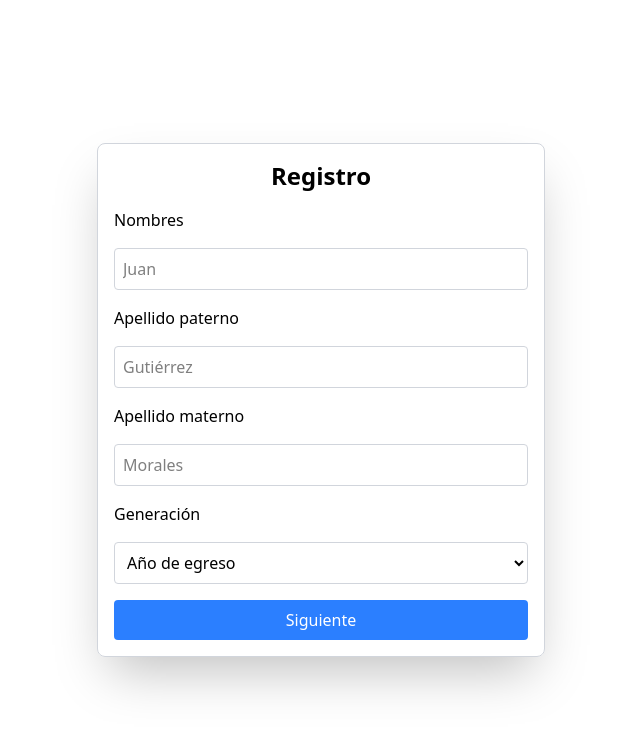
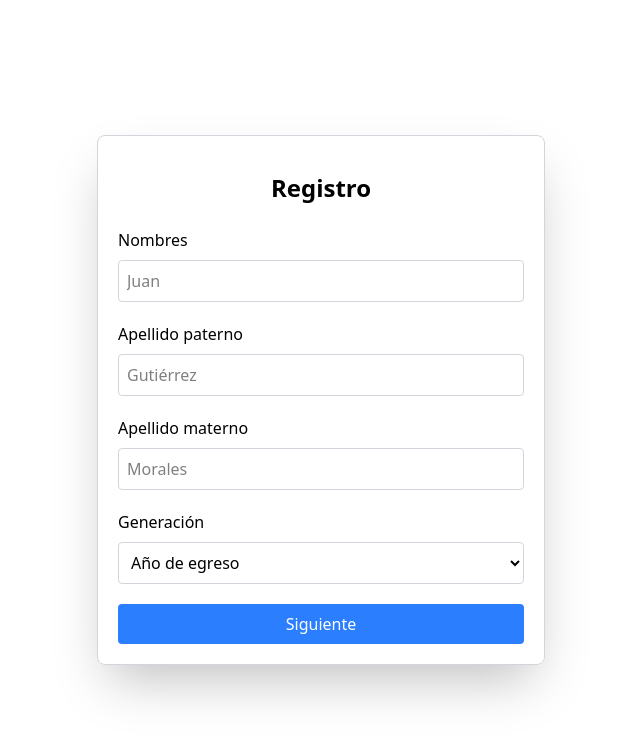
Before and after one commit to Esteban0305/comunidad-talentos, a Next.js app: page /registro in a window 1280 px wide. Shown: the top 738 px of the page, without its empty margins (319-959 px from the left). Built offline with nearby package versions, Linux system fonts and the light colour scheme.

Commit message:
refactor: Register to Validate

```diff
--- a/app/registro/page.tsx
+++ b/app/registro/page.tsx
@@ -1,4 +1,4 @@
-import RegisterForm from '@/components/RegisterForm';
+import ValidateForm from '@/components/ValidateForm';
 
 export const metadata = {
   title: 'Registro',
@@ -7,7 +7,7 @@ export const metadata = {
 export default function RegisterPage() {
   return (
     <main className="min-h-dvh flex items-center justify-center p-6">
-      <RegisterForm />
+      <ValidateForm />
     </main>
   );
 }
--- a/components/RegisterForm.tsx
+++ /dev/null
@@ -1,48 +0,0 @@
-'use client';
-
-import React, { useState } from 'react';
-
-type PreEgresado = {
-  nombre: string;
-  apellido_paterno: string;
-  apellido_materno: string;
-  fecha_egreso: number;
-}
-
-// type Errors = Partial<Record<keyof FormState, string>> & { root?: string; };
-
-const emailRe = /^[^\s@]+@[^\s@]+\.[^\s@]+$/;
-
-function validarEgresado() {
-  const nombre = document.getElementById("nombre") as HTMLInputElement;
-  const apellido_paterno = document.getElementById("apellido_paterno") as HTMLInputElement;
-  const apellido_materno = document.getElementById("apellido_materno") as HTMLInputElement;
-  const fecha_egreso = document.getElementById("fecha_egreso") as HTMLSelectElement;
-
-  console.log(nombre.value, apellido_paterno.value, apellido_materno.value, fecha_egreso.value);
-}
-
-export default function RegisterForm() {
-  const currentYear = new Date().getFullYear();
-  return (
-    <form className='flex flex-col gap-4 w-full max-w-md border border-gray-300 shadow-2xl p-4 rounded-lg' onSubmit={(e) => {validarEgresado(); e.preventDefault();}}>
-      <label className='text-2xl font-bold text-center'>Registro</label>
-      <label htmlFor="nombre">Nombres</label>
-      <input className='p-2 border border-gray-300 rounded' type="text" name="nombre" id="nombre" placeholder="Juan" required/>
-      <label htmlFor="apellido_paterno">Apellido paterno</label>
-      <input className='p-2 border border-gray-300 rounded' type="text" name="apellido_paterno" id='apellido_paterno' placeholder="Gutiérrez" required />
-      <label htmlFor="apellido_materno">Apellido materno</label>
-      <input className='p-2 border border-gray-300 rounded' type="text" name='apellido_materno' id='apellido_materno' placeholder='Morales'/>
-      <label htmlFor="fecha_egreso">Generación</label>
-      <select name="fecha_egreso" id="fecha_egreso" className='p-2 border border-gray-300 rounded' required defaultValue={-1}>
-        <option value={-1} disabled>Año de egreso</option>
-        {
-          Array.from({ length: currentYear - 2011 }, (_, i) => currentYear - i).map(year => (
-            <option key={year} value={year}>{year - 3} - {year} | Generación {year - 2011}</option>
-          ))
-        }
-      </select>
-      <button type="submit" className='bg-blue-500 text-white p-2 rounded hover:bg-blue-600 transition-colors'>Siguiente</button>
-    </form>
-  );
-}
--- /dev/null
+++ b/components/ValidateForm.tsx
@@ -0,0 +1,65 @@
+'use client';
+
+import React, { useState } from 'react';
+
+type PreEgresado = {
+  nombre: string;
+  apellido_paterno: string;
+  apellido_materno: string;
+  fecha_egreso: number;
+}
+
+function validarEgresado() {
+  const nombre            = document.getElementById("nombre") as HTMLInputElement;
+  const apellido_paterno  = document.getElementById("apellido_paterno") as HTMLInputElement;
+  const apellido_materno  = document.getElementById("apellido_materno") as HTMLInputElement;
+  const fecha_egreso      = document.getElementById("fecha_egreso") as HTMLSelectElement;
+
+  fetch('/api/egresados/validacion', {
+    method: 'POST',
+    headers: {
+      'Content-Type': 'application/json',
+    },
+    body: JSON.stringify({
+      nombre: nombre.value,
+      apellido_paterno: apellido_paterno.value,
+      apellido_materno: apellido_materno.value,
+      fecha_egreso: parseInt(fecha_egreso.value),
+    })
+  }).then(res => res.json()).then(data => {
+    if (data.validacion) {
+      console.log('Egresado validado:', data.egresado);
+    } else {
+      console.log('Validación fallida:', data.message);
+    }
+  }).catch(err => {
+    console.error('Error en la solicitud:', err);
+  });
+
+  console.log(nombre.value, apellido_paterno.value, apellido_materno.value, fecha_egreso.value);
+}
+
+export default function ValidateForm() {
+  const currentYear = new Date().getFullYear();
+  return (
+    <form className='flex flex-col gap-2 w-full max-w-md border border-gray-300 shadow-2xl p-5 rounded-lg' onSubmit={(e) => {validarEgresado(); e.preventDefault();}}>
+      <label className='text-2xl font-bold text-center my-4'>Registro</label>
+      <label htmlFor="nombre">Nombres</label>
+      <input className='p-2 border border-gray-300 rounded mb-3' type="text" name="nombre" id="nombre" placeholder="Juan" required/>
+      <label htmlFor="apellido_paterno">Apellido paterno</label>
+      <input className='p-2 border border-gray-300 rounded mb-3' type="text" name="apellido_paterno" id='apellido_paterno' placeholder="Gutiérrez" required />
+      <label htmlFor="apellido_materno">Apellido materno</label>
+      <input className='p-2 border border-gray-300 rounded mb-3' type="text" name='apellido_materno' id='apellido_materno' placeholder='Morales'/>
+      <label htmlFor="fecha_egreso">Generación</label>
+      <select name="fecha_egreso" id="fecha_egreso" className='p-2 border border-gray-300 rounded mb-3' required defaultValue={-1}>
+        <option value={-1} disabled>Año de egreso</option>
+        {
+          Array.from({ length: currentYear - 2011 }, (_, i) => currentYear - i).map(year => (
+            <option key={year} value={year}>{year - 3} - {year} | Generación {year - 2011}</option>
+          ))
+        }
+      </select>
+      <button type="submit" className='bg-blue-500 text-white p-2 rounded hover:bg-blue-600 transition-colors'>Siguiente</button>
+    </form>
+  );
+}
```
